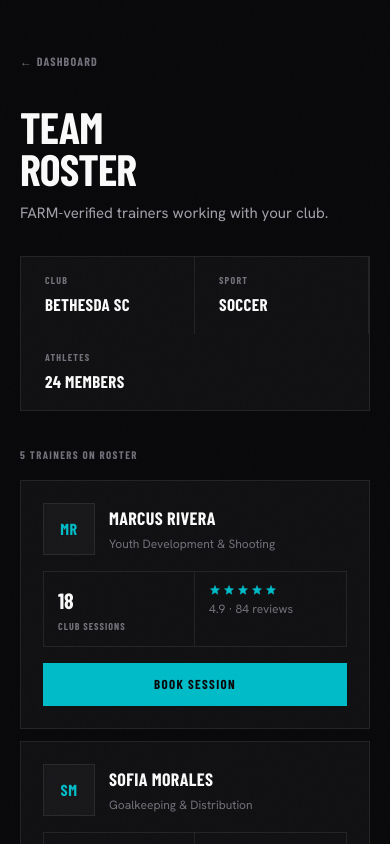
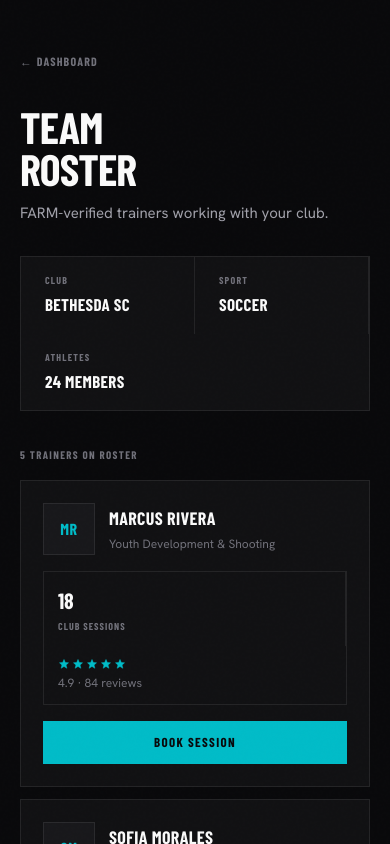
Before and after one commit to winstonkjames6-ops/farm-app, a Next.js app: page /roster in a window 390 px wide. Shown: the top 844 px of the page. Built offline with nearby package versions, Linux system fonts and the light colour scheme; a web font is replaced by a local one.

Commit message:
mobile audit: roster grid responsive fix

```diff
--- a/app/roster/page.tsx
+++ b/app/roster/page.tsx
@@ -171,7 +171,7 @@ function TrainerCard({ trainer, index }: { trainer: typeof TRAINERS[0]; index: n
       <div
         style={{
           display: 'grid',
-          gridTemplateColumns: '1fr 1fr',
+          gridTemplateColumns: 'repeat(auto-fill, minmax(280px, 1fr))',
           gap: '0',
           border: `1px solid ${T.border}`,
         }}
```
